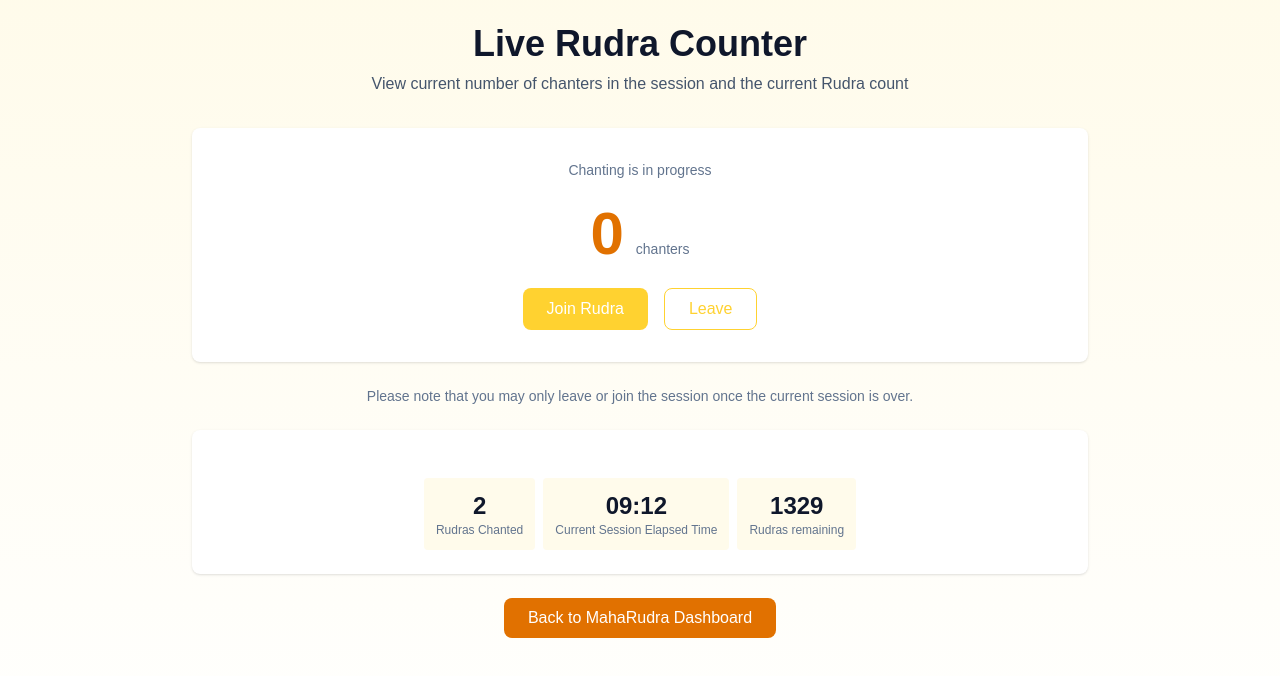
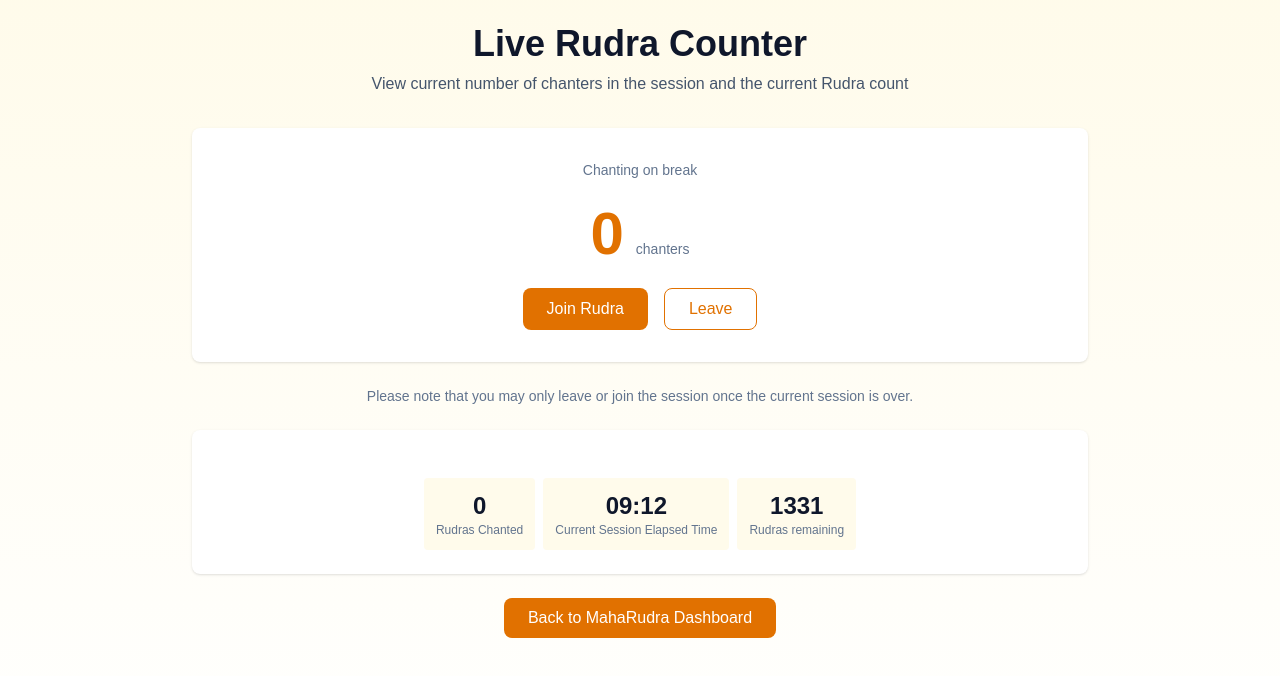
Before and after one commit to Vipra-Vrinda/maharudradfw, a Next.js app: page /livecount in a window 1280 px wide. Shown: the top 676 px of the page. Built offline with nearby package versions, Linux system fonts and the light colour scheme; no server answers; the database is empty; sample sign-in values are in the browser's storage.

Commit message:
first prototype works

```diff
--- a/src/app/livecount/page.jsx
+++ b/src/app/livecount/page.jsx
@@ -4,35 +4,132 @@
 import React, { useEffect, useState, useRef } from "react";
 import { useAuth } from "@/context/AuthContext";
 import { useRouter } from "next/navigation";
+import { ref, onValue, runTransaction, set } from "firebase/database";
+import { db } from "@/lib/firebase"; // your initialized Firebase app
+
 
 export default function LiveCountPage() {
-  const { user, loading } = useAuth();
+  const { user, loading, uid } = useAuth();
   const [chanterCount, setNumChanters] = useState(0);
   const [rudraCount, setRudraCount] = useState(2);
+  const [breakTimer, setBreakTimer] = useState(0);
   const [chanterCountLoading, setChanterCountLoading] = useState(false);
   const [rudraCountLoading, setRudraCountLoading] = useState(false);
   const [joined, setJoined] = useState(false);
-  const [chantingInProgress, setChantingInProgress] = useState(true);
+  const [chantingInProgress, setChantingInProgress] = useState(false);
   const router = useRouter();
   const intervalRef = useRef(null);
+  const BREAK_TIME = 45;
   const POLL_MS = 2000;
-  const timerValue = 45
+  const MASTER_UIDS = [
+    "DmxX6SWOSBP9Y1kKvZWu15KcNTt2",
+  ]
   useEffect(() => {
     if (!loading && !user) {
-      router.push("/livecount");
+      router.push("/login");
     }
   }, [user, loading, router]);
 
-  function handleJoin() {
+  useEffect(() => {
+    const rudraRef = ref(db, "counters/rudraCount");
+    const chanterRef = ref(db, "counters/chanterCount");
+    const breakRef = ref(db, "breakTimer");
+    const chantingInProgressRef = ref(db, "chanting");
+
+    // Listen for changes
+    const unsubscribeRudra = onValue(rudraRef, (snapshot) => {
+      setRudraCount(snapshot.val() || 0);
+    });
+
+    const unsubscribeChanter = onValue(chanterRef, (snapshot) => {
+      setNumChanters(snapshot.val() || 0);
+    });
+
+    const unsubscribeBreak = onValue(breakRef, (snapshot) => {
+      setBreakTimer(snapshot.val() || 0);
+    });
+
+    const unsubscribeChanting = onValue(chantingInProgressRef, (snapshot) => {
+      setChantingInProgress(snapshot.val() || false);
+    });
+
+    return () => {
+      unsubscribeRudra();
+      unsubscribeChanter();
+      unsubscribeBreak();
+      unsubscribeChanting();
+    };
+  }, []);
+
+  const joinRudra = async () => {
     if (joined) return;
     setJoined(true);
-    updateCount(1);
+    const chanterRef = ref(db, "counters/chanterCount");
+
+    try {
+      await runTransaction(chanterRef, (currentValue) => {
+        return (currentValue || 0) + 1; // increment
+      });
+    } catch (err) {
+      console.error("Failed to increment count:", err);
+    }
   }
 
-  function handleLeave() {
+  const leaveRudra = async () => {
     if (!joined) return;
     setJoined(false);
-    updateCount(-1);
+
+    const chanterRef = ref(db, "counters/chanterCount");
+    try {
+      await runTransaction(chanterRef, (currentValue) => {
+        return (currentValue || 0) - 1; // decrement
+      });
+    } catch (err) {
+      console.error("Failed to increment count:", err);
+    }
+  }
+
+  const chantingSwitch = async () => {
+    if (!MASTER_UIDS.includes(uid)) {
+      return;
+    }
+    const chantingRef = ref(db, "chanting");
+    const rudraRef = ref(db, "counters/rudraCount");
+    try {
+      if (chantingInProgress) {
+        await runTransaction(rudraRef, (currentValue) => {
+          return currentValue + chanterCount;
+        })
+      }
+      await runTransaction(chantingRef, (currentValue) => {
+        return !currentValue; // flip
+      });
+    } catch (err) {
+      console.error("Failed to start/stop chanting", err);
+    }
+  }
+
+  const startBreak = async () => {
+    if (!MASTER_UIDS.includes(uid)) {
+      return;
+    }
+    const breakRef = ref(db, "breakTimer");
+    try {
+      await set(breakRef, 45);
+
+      const interval = setInterval(async () => {
+        await runTransaction(breakRef, (currentValue) => {
+          if (currentValue > 0) {
+            return currentValue - 1; // decrement
+          } else {
+            clearInterval(interval); // stop timer
+            return 0;
+          }
+        });
+      }, 1000);
+    } catch (err) {
+      console.error("Failed to start break timer", err);
+    }
   }
   if (loading) return <p>Loading...</p>;
   if (!user) return null; // temporarily render nothing while redirecting
@@ -45,7 +142,7 @@ export default function LiveCountPage() {
         </header>
 
         <section className="bg-white rounded-lg shadow p-8 text-center">
-          <div className="text-sm text-slate-500">{chantingInProgress ? "Chanting is in progress" : "Chanting on break for " + timerValue + "s"}</div>
+          <div className="text-sm text-slate-500">{chantingInProgress ? "Chanting is in progress" : breakTimer ? "Chanting on break for " + breakTimer + "s" : "Chanting on break"}</div>
 
           <div className="mt-6">
             <div className="inline-flex items-baseline gap-3">
@@ -58,7 +155,7 @@ export default function LiveCountPage() {
 
           <div className="mt-6 flex justify-center gap-4">
             <button
-              onClick={handleJoin}
+              onClick={joinRudra}
               className={`px-6 py-2 rounded-lg font-medium ${(joined || chantingInProgress) ? "bg-amber-300 text-white cursor-default" : "bg-amber-600 text-white hover:bg-amber-700"}`}
               disabled={joined || chantingInProgress}
             >
@@ -66,7 +163,7 @@ export default function LiveCountPage() {
             </button>
 
             <button
-              onClick={handleLeave}
+              onClick={leaveRudra}
               className={`px-6 py-2 rounded-lg border ${(chantingInProgress) ? "border-amber-300 text-amber-300 cursor-default" : "border-amber-600 text-amber-600 hover:bg-amber-50"}`}
               disabled={!joined || chantingInProgress}
             >
@@ -94,6 +191,26 @@ export default function LiveCountPage() {
           </div>
         </section>
         <br style={{ marginBottom: 8 }} />
+        {MASTER_UIDS.includes(uid) ? (
+          <section className="bg-white bg-center rounded-lg shadow p-6 text-center">
+            <h3>Master Controls</h3>
+            <div className="mt-6 flex justify-center gap-2">
+              <button
+                onClick={chantingSwitch}
+                className="px-6 py-2 rounded-lg font-medium bg-amber-600 text-white hover:bg-amber-700"
+              >
+                Start/Stop Chanting
+              </button>
+              <button
+                onClick={startBreak}
+                className="px-6 py-2 rounded-lg font-medium bg-amber-600 text-white hover:bg-amber-700"
+                disabled={chantingInProgress}
+              >
+                Start Break Timer
+              </button>
+            </div>
+          </section>) : <></>}
+        {MASTER_UIDS.includes(uid) ? (<br style={{ marginBottom: 8 }} />) : <></>}
         <div className="flex justify-center">
           <button
             onClick={() => { router.push("/") }}
--- a/src/components/MahaRudraEvent.jsx
+++ b/src/components/MahaRudraEvent.jsx
@@ -76,7 +76,7 @@ export default function MahaRudraEvent({
     { name: "Nikhil Kashyap", role: "Religious Committee" },
     { name: "Ravi Balasubramanya", role: "Religious Committee" },
     { name: "Shailendra Upadhye", role: "Religious Committee" },
-    { name: "Aaditya Murthy", role: "Religious Committee and Vipra Vrinda Youth Leader" },
+    { name: "Aaditya Murthy", role: "Vipra Vrinda Youth Committee Leader" },
   ];
 
   const testimonials = [
--- a/src/context/AuthContext.jsx
+++ b/src/context/AuthContext.jsx
@@ -9,11 +9,15 @@ const AuthContext = createContext();
 
 export function AuthProvider({ children }) {
   const [user, setUser] = useState(null);
+  const [uid, setUid] = useState(null);
   const [loading, setLoading] = useState(true);
 
   useEffect(() => {
     const unsubscribe = onAuthStateChanged(auth, (currentUser) => {
       setUser(currentUser);
+      if (currentUser != null) {
+        setUid(currentUser.uid);
+      }
       setLoading(false);
     });
 
@@ -21,7 +25,7 @@ export function AuthProvider({ children }) {
   }, []);
 
   return (
-    <AuthContext.Provider value={{ user, loading, logout }}>
+    <AuthContext.Provider value={{ user, loading, uid, logout }}>
       {children}
     </AuthContext.Provider>
   );
```
